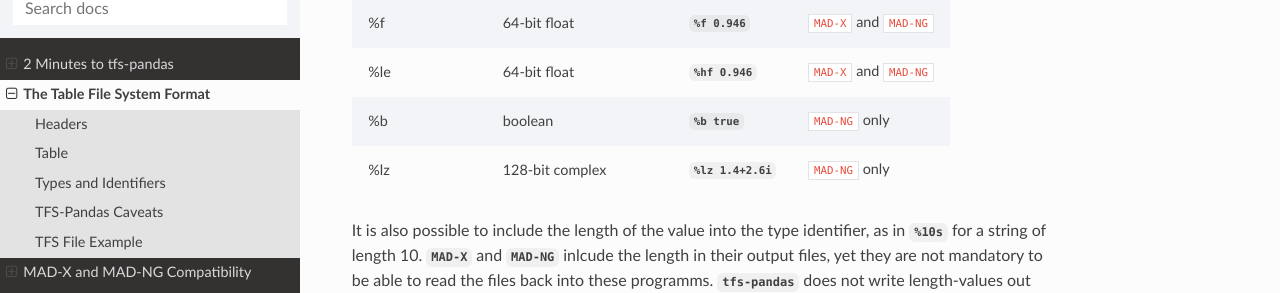
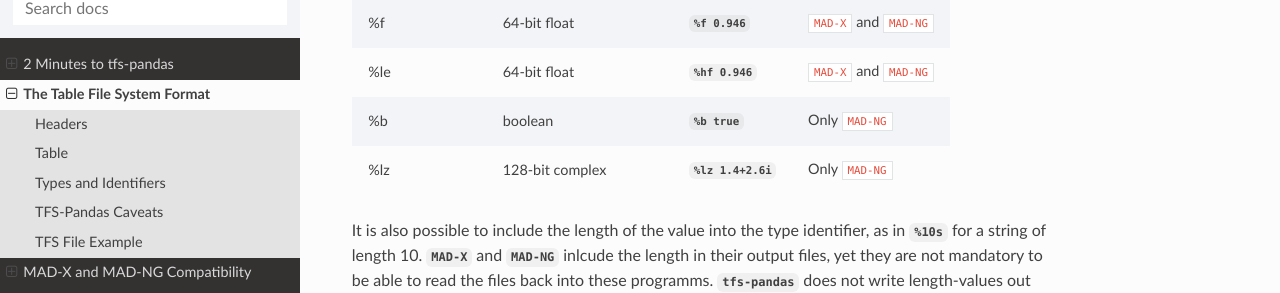
Before and after one commit to pylhc/tfs, a Sphinx documentation site: the page built from doc/tfsformat.rst, in a window 1280 px wide and 900 px high, scrolled down 1557 px. Shown: the part 147-440 px from the top of the window. Built offline with Sphinx 7.4.7 and the Read the Docs theme 3.1.0, drawn with Linux system fonts in a browser that asks for light colours.

Commit message:
formatting

```diff
--- a/doc/tfsformat.rst
+++ b/doc/tfsformat.rst
@@ -71,8 +71,8 @@ Type Indentifier  Associated Python Type          Example               Accepted
 %hd                       64-bit integer        `%hd 174`  ``MAD-X`` and ``MAD-NG``
 %f                          64-bit float       `%f 0.946`  ``MAD-X`` and ``MAD-NG``
 %le                         64-bit float      `%hf 0.946`  ``MAD-X`` and ``MAD-NG``
-%b                               boolean        `%b true`           ``MAD-NG`` only
-%lz                      128-bit complex   `%lz 1.4+2.6i`           ``MAD-NG`` only
+%b                               boolean        `%b true`           Only ``MAD-NG``
+%lz                      128-bit complex   `%lz 1.4+2.6i`           Only ``MAD-NG``
 ================  ======================  =============== =========================
 
 It is also possible to include the length of the value into the type identifier, as in `%10s` for a string of length 10.
```
